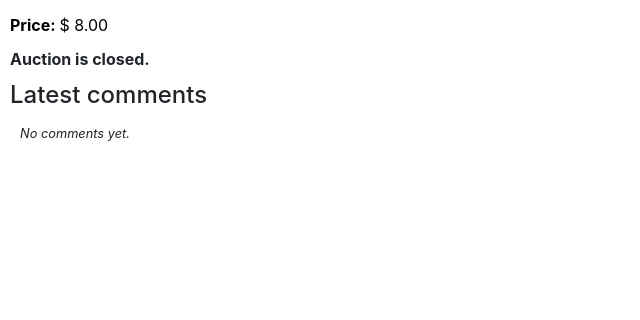
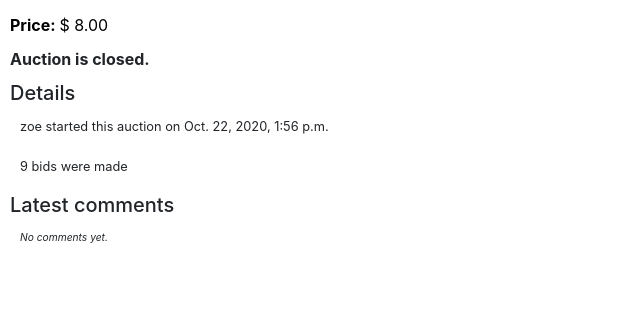
Before and after one commit to eldocbrown/cs50w-project2-commerce, a Django app: page /listing/1 in a window 1280 px wide. Shown: the part 480-800 px from the top of the page, without its empty margins (0-640 px from the left). Run offline with Django 3.2, Linux system fonts and the light colour scheme; a user stored in the database is signed in; data comes from the database, SQL or seed files in the repository; both versions use the stored data as it was after the commit; some libraries are stand-ins or nearby versions.

Commit message:
Detailed info in listing page

```diff
--- a/auctions/static/auctions/styles.css
+++ b/auctions/static/auctions/styles.css
@@ -83,11 +83,11 @@
   margin-left: 20px;
 }
 
-.latestCommentContainer, .latestCommentHeaderContainer{
+.latestCommentContainer, .latestCommentHeaderContainer, .detailsHeaderContainer {
   margin-top: 10px;
 }
 
-.latestCommentContainer {
+.latestCommentContainer, .detailsContainer {
   padding-left: 10px;
   padding-right: 10px;
 }
--- a/auctions/templates/auctions/listing.html
+++ b/auctions/templates/auctions/listing.html
@@ -86,9 +86,16 @@
     {% endif %}
   </div>
   {% endif %}
+  <div class="detailsHeaderContainer">
+    <h5>Details</h5>
+  </div>
+  <div class="detailsContainer">
+    <p><small>{{ listing.creator.username }} started this auction on {{ listing.created_at }}</small></p>
+    <p><small>{{ bidCount }} bids were made</p>
+  </div>
   {% if user.is_authenticated %}
   <div class="latestCommentHeaderContainer">
-    <h4>Latest comments</h4>
+    <h5>Latest comments</h5>
   </div>
   <div class="latestCommentContainer">
     {% for c in comments %}
--- a/auctions/views.py
+++ b/auctions/views.py
@@ -102,7 +102,8 @@
         "bidForm": BidForm(),
         "watchers": l.watchedBy.all(),
         "commentForm": CommentForm(),
-        "comments": l.listingComments.all().order_by('-created_at')
+        "comments": l.listingComments.all().order_by('-created_at'),
+        "bidCount": getBidCount(id)
     })
 
 @login_required(login_url="auctions:login")
@@ -188,6 +189,14 @@
     except Exception as e:
         return renderError(e)
 
+def getBidCount(id):
+    try:
+        return Listing.objects.get(pk=id).listingBids.count()
+    except ObjectDoesNotExist:
+        return renderError("Listing not found.")
+    except Exception as e:
+        return renderError(e)
+
 def renderError(message):
     return render(request, "auctions/error.html", {
         "message": e
```
Also changed, not shown: db.sqlite3.
